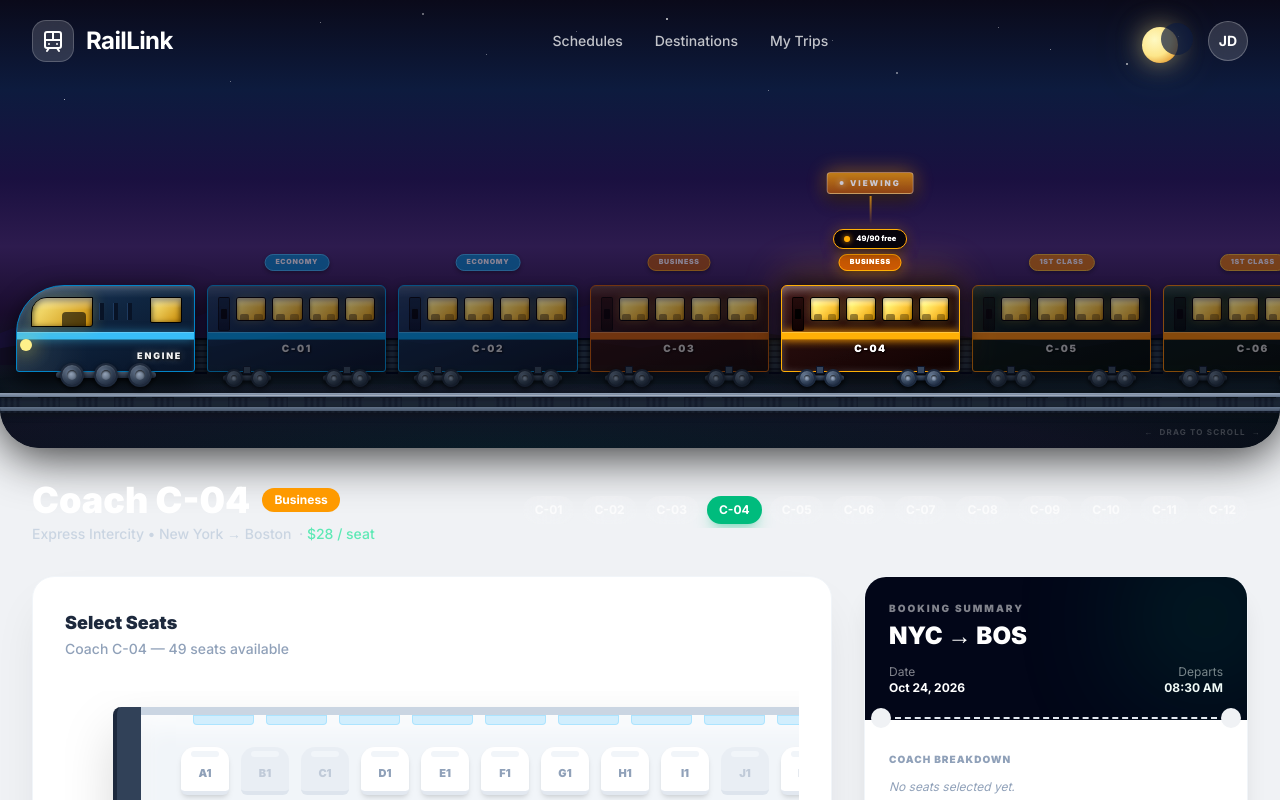
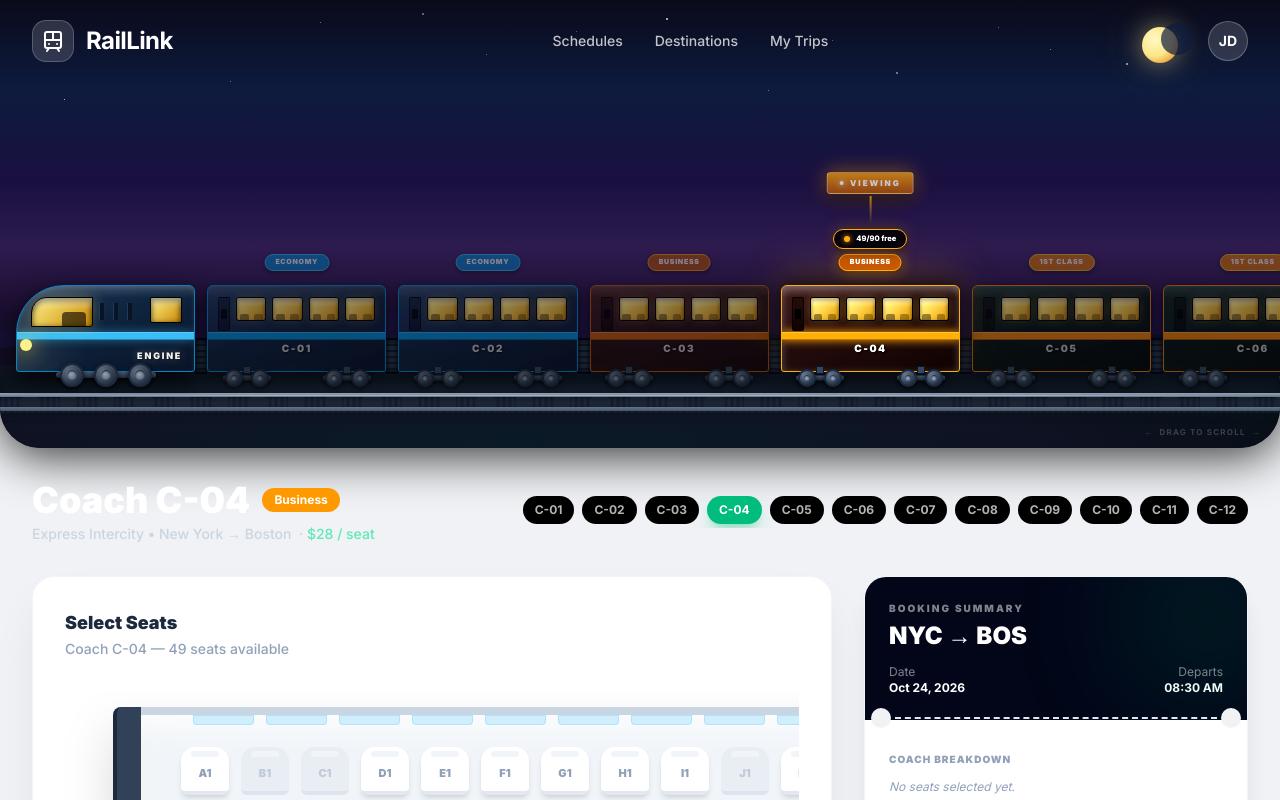
Before and after one commit to sa3akash/movie-bus-train-event-booking, a Next.js app: page /train in a window 1280 px wide. Shown: the top 800 px of the page. Built offline with nearby package versions, Linux system fonts and the light colour scheme.

Commit message:
feat: implement CoachInfoBar component with coach selection and status badges

```diff
--- a/src/components/train/CoachInfoBar.tsx
+++ b/src/components/train/CoachInfoBar.tsx
@@ -41,7 +41,7 @@ export const CoachInfoBar = ({
             className={`flex items-center gap-1.5 px-3 py-1.5 rounded-full text-xs font-bold transition-all shrink-0
               ${c.id === activeCoachId
                 ? 'bg-emerald-500 text-white shadow-lg shadow-emerald-500/30'
-                : 'bg-white/10 text-white/70 hover:bg-white/20 backdrop-blur-md'
+                : 'bg-black text-white/70 hover:bg-black/10 backdrop-blur-md'
               }`}
           >
             {c.label}
```
